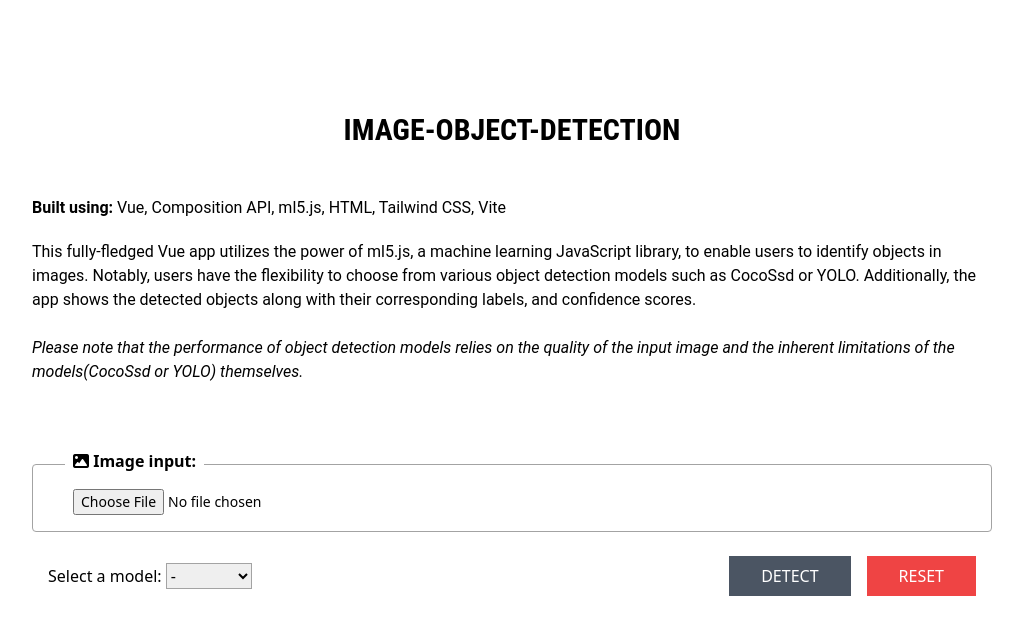
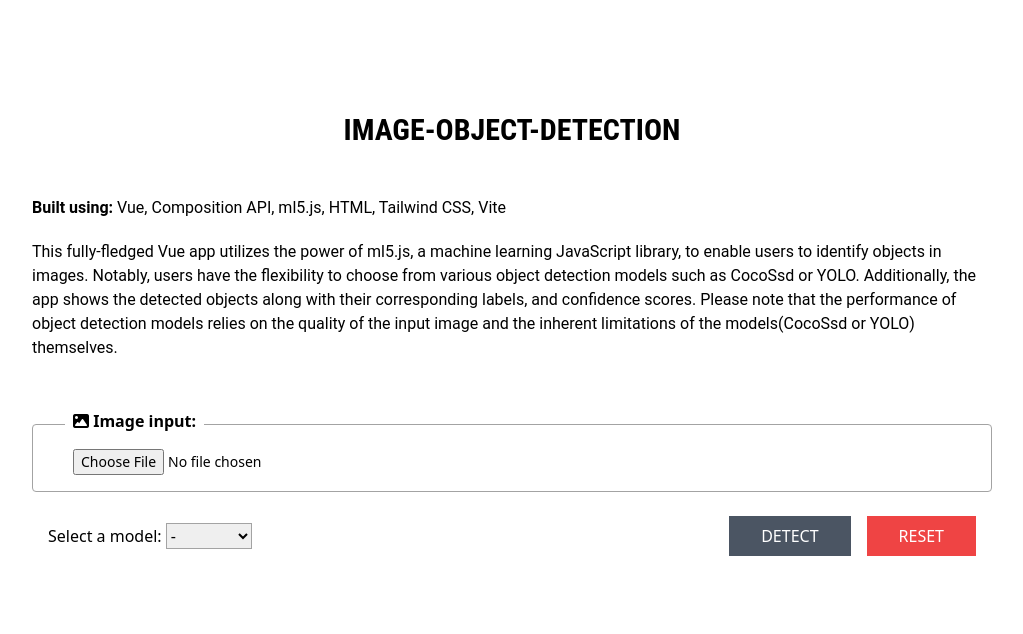
Before and after one commit to toeaung-yeyint/image-object-detection, a Vue app: page / in a window 1280 px wide. Shown: the top 634 px of the page, without its empty margins (128-1151 px from the left). Built offline with nearby package versions, Linux system fonts and the light colour scheme.

Commit message:
added a functionality that can detect objects from an image

```diff
--- a/src/App.vue
+++ b/src/App.vue
@@ -7,17 +7,15 @@
       <strong>Built using:</strong> Vue, Composition API, ml5.js, HTML, Tailwind
       CSS, Vite
     </p>
-    <p class="mb-20">
+    <p class="mb-16">
       This fully-fledged Vue app utilizes the power of ml5.js, a machine
       learning JavaScript library, to enable users to identify objects in
       images. Notably, users have the flexibility to choose from various object
       detection models such as CocoSsd or YOLO. Additionally, the app shows the
       detected objects along with their corresponding labels, and confidence
-      scores.<br /><br /><i
-        >Please note that the performance of object detection models relies on
-        the quality of the input image and the inherent limitations of the
-        models(CocoSsd or YOLO) themselves.</i
-      >
+      scores. Please note that the performance of object detection models relies
+      on the quality of the input image and the inherent limitations of the
+      models(CocoSsd or YOLO) themselves.
     </p>
     <DetectForm @detect="handleDetect" @reset="handleReset" />
     <LoadingBar v-if="loading" />
--- a/src/components/DetectForm.vue
+++ b/src/components/DetectForm.vue
@@ -1,5 +1,5 @@
 <template>
-  <form @submit.prevent="detect" class="flex flex-col mb-20 sm:mb-32">
+  <form @submit.prevent="detect" class="flex flex-col mb-20">
     <div
       class="border border-neutral-400 relative flex-grow rounded mb-4 sm:mb-6"
     >
--- a/src/style.css
+++ b/src/style.css
@@ -1,3 +1,6 @@
+body {
+	overflow-y: scroll;
+}
 h1,
 h2,
 h3,
```
